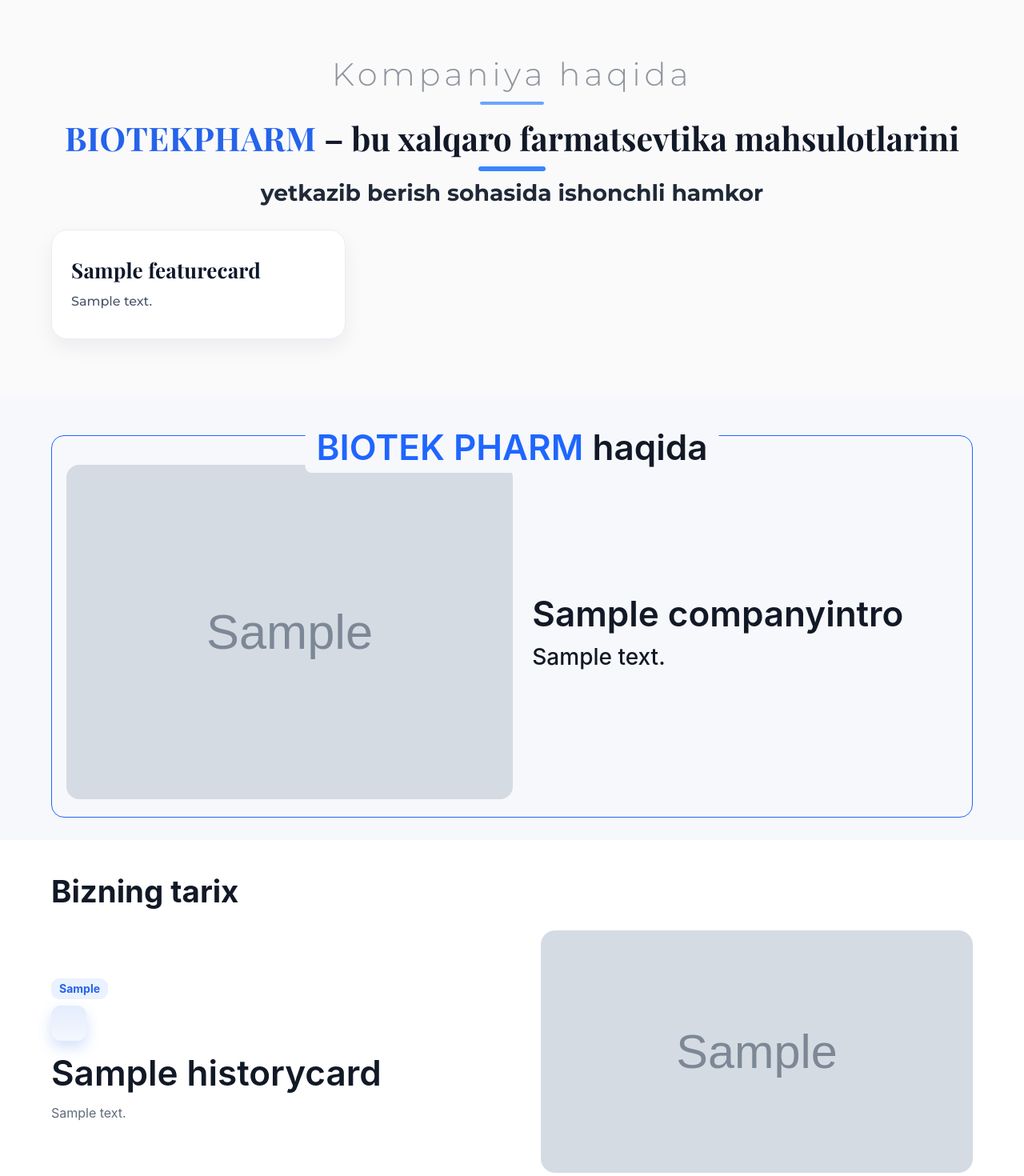
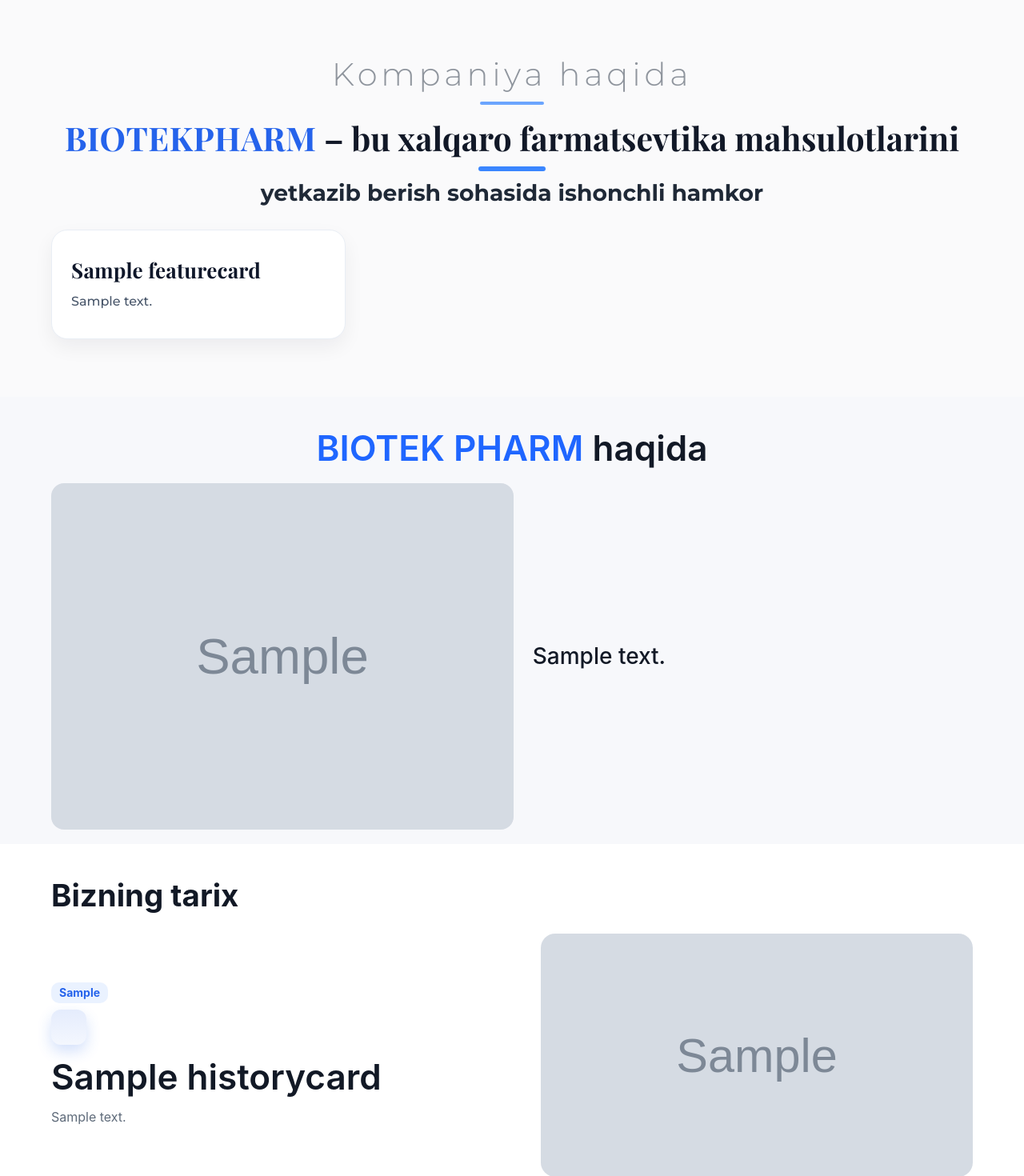
Before and after one commit to davronovuz/biotektpharm, a Django app: template templates/index.html in a window 1280 px wide. Shown: the part 801-2271 px from the top of the page at 80% size. Run offline with Django 5.2, Linux system fonts and the light colour scheme; the template is opened without the code that fills it: values that come from a table or form of the project are taken from there, others are empty; tables that the repository leaves empty hold one stand-in row (values such as "Sample post"); grey boxes marked "Sample" are stand-in pictures; parts of the project's set-up code (start-up, migrations or seed data) failed here and were passed over.

Commit message:
shahss ahsas

```diff
--- a/static/css/styles.css
+++ b/static/css/styles.css
@@ -127,74 +127,108 @@
 .about-card .card-watermark i{font-size:clamp(120px,22vw,190px);color:#0b1220}
 .about-card .card-watermark img{width:clamp(160px,26vw,220px);height:auto;filter:grayscale(100%);opacity:.10;transform:rotate(-6deg)}
 
-/* ===== About Intro — Figma-match (chip + ramka + 2 ustun) ===== */
-.intro-hero{background:#f7f8fb;padding:48px 0 28px}
-.intro-hero .container{max-width:1200px}
+/* =========================================================
+   ABOUT — Figma 1:1 (intro-hero)
+   HTML varianti:
+   - Sizda bor: .intro-hero > .container > .intro-wrap (figure + copy)
+   - Agar "chip" sarlavhani qo‘ysangiz: .intro-box > .intro-chip + .intro-wrap
+========================================================= */
 
+/* --- Section --- */
+.intro-hero{
+  background:#f7f8fb;
+  padding:36px 0 18px;
+}
+.intro-hero .container{
+  max-width:1200px;
+  margin:0 auto;
+  padding:0 1.5rem;
+}
+
+/* --- Optional wrapper (agar ishlatgan bo‘lsangiz) ---
+   Border/box ishlatilmaydi; shunchaki bo‘sh konteyner */
 .intro-box{
   position:relative;
-  border:1.5px solid #1f66ff;     /* Figma ko'k ramka */
-  border-radius:16px;
-  padding:18px 18px 22px;         /* ichki padding */
-  background:#fff0;               /* fon ko'rinmaydi (section fonidan foydalanadi) */
+  border:none;
+  border-radius:0;
+  padding:0;
+  background:transparent;
 }
 
-/* Chip title — ramka ustida markazda */
+/* --- CHIP TITLE (tavsiya etiladi) ---
+   <div class="intro-chip"><span class="brand">BIOTEK PHARM</span> <span class="muted">haqida</span></div>
+   Bo‘lmasa, pastda .intro-title stylini ishlatamiz */
 .intro-chip{
-  position:absolute;
-  left:50%; top:-18px; transform:translateX(-50%);
-  background:#f7f8fb;             /* chip tagi section foniga mos */
-  padding:4px 14px;
-  border-radius:8px;
+  display:block;
+  text-align:center;
+  margin:0 0 16px;
+  background:transparent;
+  padding:0;
+  font-family:"SF Pro Display","SF Pro Text",-apple-system,system-ui,sans-serif;
+  font-weight:600;
+  font-size:44px;
   line-height:56px;
-  font-family:"SF Pro Display","SF Pro Text",-apple-system,system-ui,sans-serif;
-  font-weight:600; font-size:44px; letter-spacing:0;
-  white-space:nowrap;
+  letter-spacing:0;
+  white-space:normal;
 }
-.intro-chip .brand{color:#1f66ff; text-transform:uppercase}
-.intro-chip .muted{color:#121926}
+.intro-chip .brand{ color:#1f66ff; text-transform:uppercase; }
+.intro-chip .muted{ color:#121926; }
 
-/* 2 ustunli layout */
+/* --- Grid layout: chap rasm / o‘ng matn --- */
 .intro-wrap{
   display:grid;
   grid-template-columns: 1.05fr 1fr;   /* rasm : matn nisbati */
   align-items:center;
-  gap:24px;                             /* rasm ↔ matn */
-  margin-top:18px;
+  gap:24px;                             /* rasm ↔ matn oralig‘i */
 }
 
-/* Rasm */
+/* --- Media --- */
 .intro-media img{
-  width:100%; height:auto;
-  border-radius:16px;
+  width:100%;
+  height:auto;
   object-fit:cover;
-  box-shadow:none;                      /* figmada soyasiz */
+  border-radius:16px;                   /* Figma yumaloqlik */
+  box-shadow:none;                      /* soyasiz */
+  display:block;
 }
 
-/* Sarlavha (ichki h2 — kontent uchun, chipdan alohida) */
-.intro-title{
-  font-family:"SF Pro Display","SF Pro Text",-apple-system,system-ui,sans-serif !important;
-  font-weight:600; font-size:44px; line-height:56px; letter-spacing:0;
-  color:#121926; margin:0 0 6px;
+/* --- Title (fallback) ---
+   Agar .intro-chip ishlatsa­ngiz, ichki H2’ni ko‘rsatmaslik uchun quyidagisini yoqib qo‘ying.
+   Aks holda, .intro-title aynan shu tipografiya bilan ko‘rinadi. */
+.intro-copy .intro-title{
+  font-family:"SF Pro Display","SF Pro Text",-apple-system,system-ui,sans-serif;
+  font-weight:600;
+  font-size:44px;
+  line-height:56px;
+  letter-spacing:0;
+  color:#121926;
+  margin:0 0 6px;
+  text-align:left;
+  display:none; /* chip ishlatilganda; agar chip bo‘lmasa -> bu qatorni olib tashlang */
 }
 
-/* Paragraf — Figma: 28/40 Medium */
+/* --- Paragraph --- */
 .intro-text{
   font-family:"SF Pro Display","SF Pro Text",-apple-system,system-ui,sans-serif;
-  font-weight:500; font-size:28px; line-height:40px; letter-spacing:0;
-  color:#121926; margin:0;
-  max-width:590px;                     /* Inspect: 590×240 Hug */
+  font-weight:500;                      /* Medium */
+  font-size:28px;
+  line-height:40px;
+  letter-spacing:0;
+  color:#121926;
+  margin:0;
+  max-width:590px;                      /* Inspect: 590×240 Hug */
 }
 
-/* Responsiv */
+/* --- Responsiv --- */
 @media (max-width:1000px){
-  .intro-wrap{grid-template-columns:1fr; gap:16px}
-  .intro-chip{font-size:38px; line-height:48px}
+  .intro-wrap{ grid-template-columns:1fr; gap:16px; }
+  .intro-chip{ font-size:38px; line-height:48px; margin-bottom:12px; }
+  .intro-copy .intro-title{ font-size:38px; line-height:48px; }
 }
 @media (max-width:640px){
-  .intro-chip{font-size:30px; line-height:40px; top:-14px}
-  .intro-title{font-size:30px; line-height:40px}
-  .intro-text{font-size:18px; line-height:28px; max-width:100%}
+  .intro-chip{ font-size:30px; line-height:40px; }
+  .intro-copy .intro-title{ font-size:30px; line-height:40px; }
+  .intro-text{ font-size:18px; line-height:28px; max-width:100%; }
 }
 
 
```
